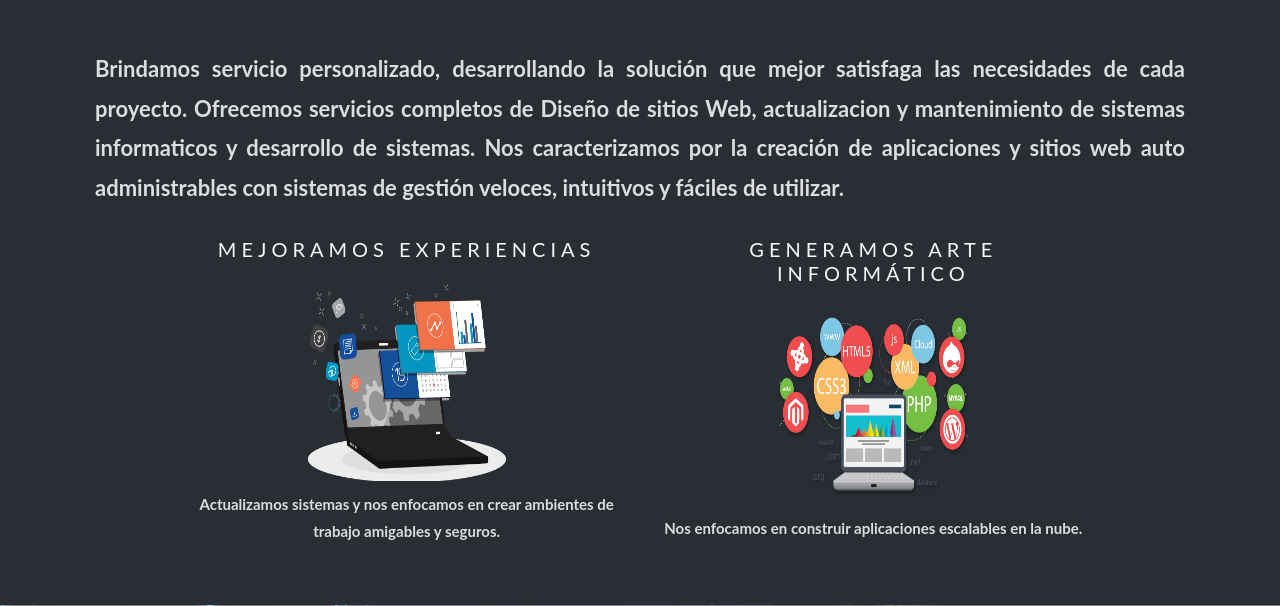
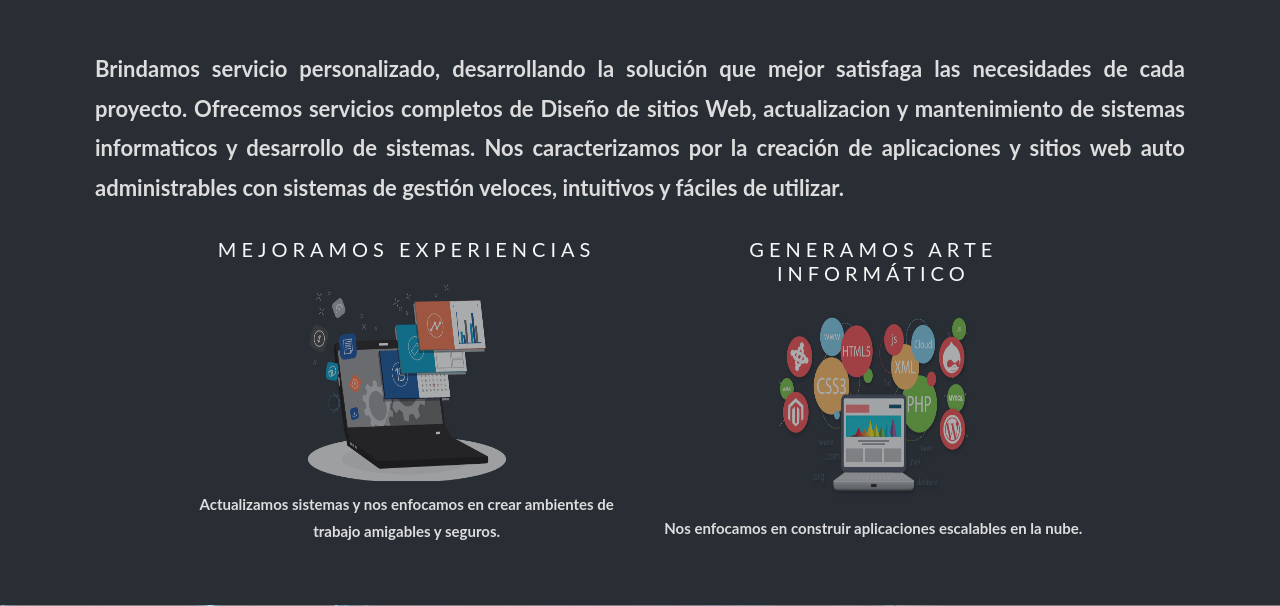
Before and after one commit to SandroSD/Pablo-SanWeb, a PHP site: page / in a window 1280 px wide. Shown: the part 1483-2089 px from the top of the page. Run offline with PHP 8.4, Linux system fonts and the light colour scheme; some libraries are stand-ins or nearby versions.

Commit message:
Agregado de info2

```diff
--- a/css/index.css
+++ b/css/index.css
@@ -100,11 +100,13 @@ body, html {
  #sistemasImg{
 	width: 200px;
 	height: 200px;
+	opacity: 0.6;
  }
 
  #desarrolloImg{
 	width: 200px;
 	height: 200px;
+	opacity: 0.6;
  }
 
  #cont{
```
